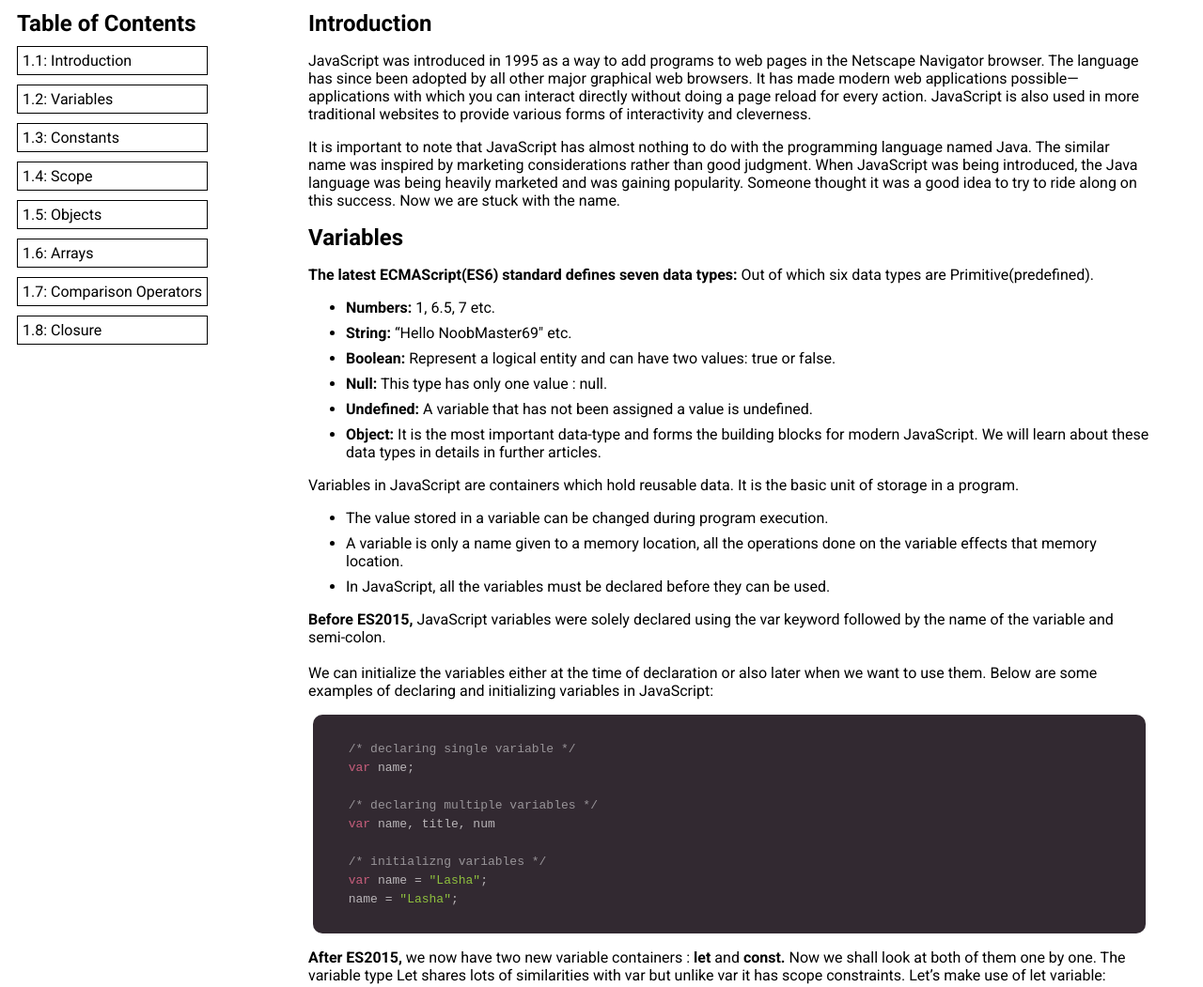
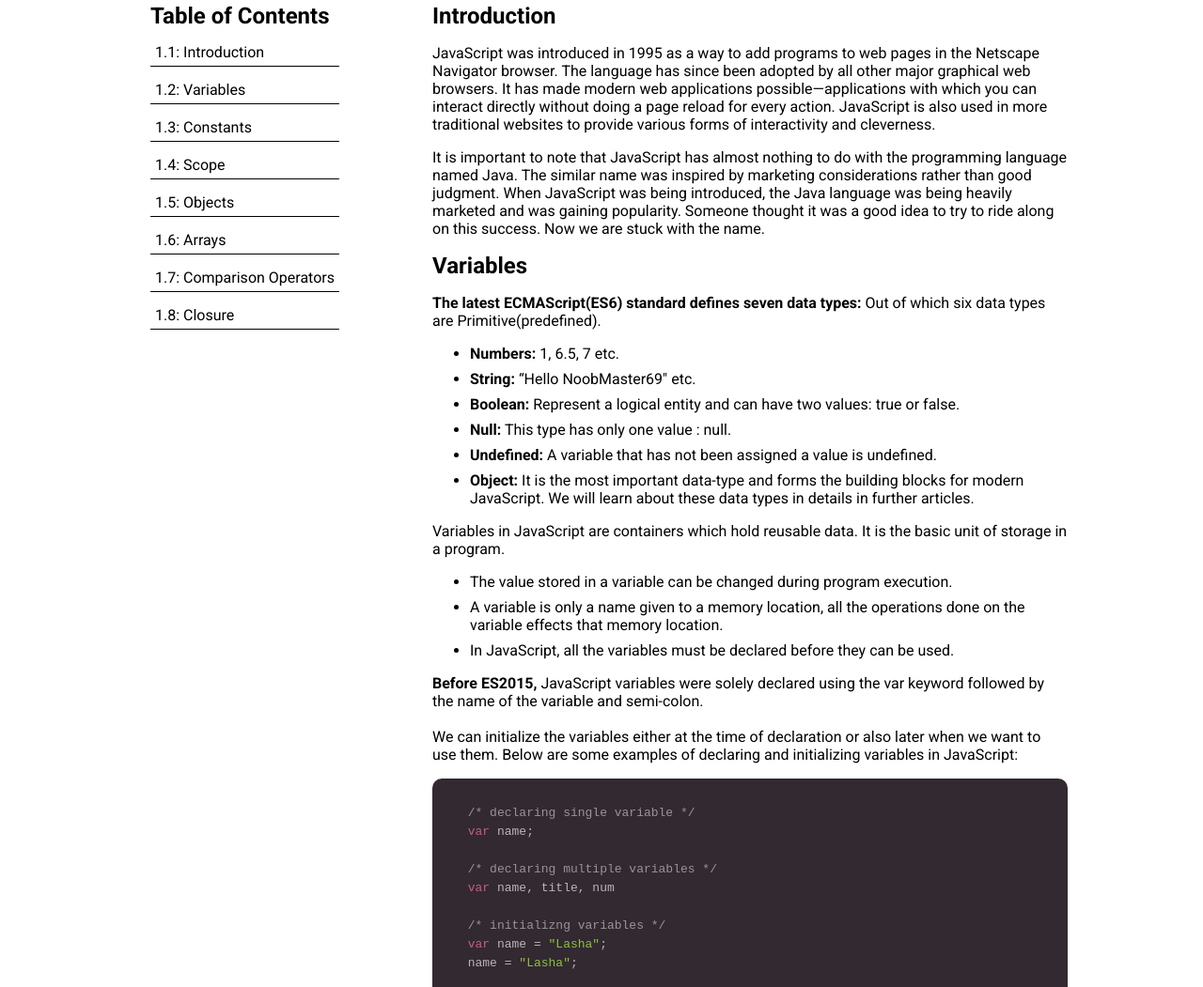
Before and after one commit to Adrinlol/javascript-guide, a plain HTML site: page index.html in a window 1280 px wide. Shown: the part 55-1106 px from the top of the page at 94% size. Drawn offline with nearby package versions, Linux system fonts and the light colour scheme.

Commit message:
change design

```diff
--- a/css/style.css
+++ b/css/style.css
@@ -2,27 +2,27 @@
   display: grid;
   grid-template-columns: minmax(300px, auto) 1fr;
   grid-template-areas: "navbar content";
-  grid-gap: 20px;
   padding-top: 3rem;
+  max-width: 60rem;
+  margin: 0 auto;
 }
 
 #navbar {
   position: fixed;
-  margin-left: 10px;
 }
 
 #navbar a {
   display: block;
-  border: 1px solid #000;
+  border-bottom: 1px solid #000;
   padding: 5px;
   margin: 10px 0;
   text-decoration: none;
   color: #000;
+  transition: all 0.3s;
 }
 
 #main-doc {
   grid-area: content;
-  padding-right: 3rem;
 }
 
 html {
@@ -31,6 +31,8 @@ html {
 
 body {
   font-family: "Roboto", sans-serif;
+  margin: 0;
+  padding: 0;
 }
 
 .bold {
@@ -50,15 +52,16 @@ header {
 code {
   background-color: #ddd;
   display: block;
-  margin: 15px 5px;
+  margin: 15px 0px;
   padding: 15px;
   border-radius: 10px;
   line-height: 20px;
 }
 
-@media screen and (max-width: 750px) {
+@media screen and (max-width: 768px) {
   .main-body {
     grid-template-columns: 1fr;
+    grid-gap: 20px;
     grid-template-areas: "navabar" "content";
   }
 
```
